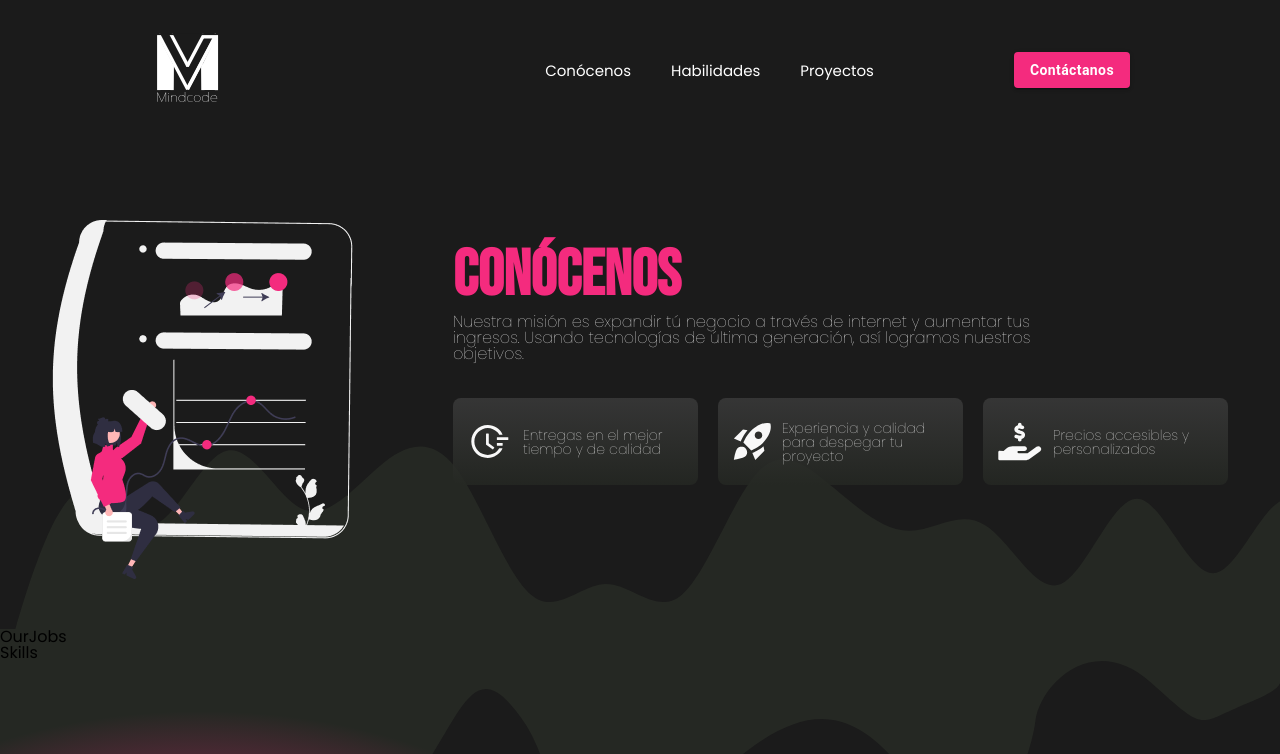
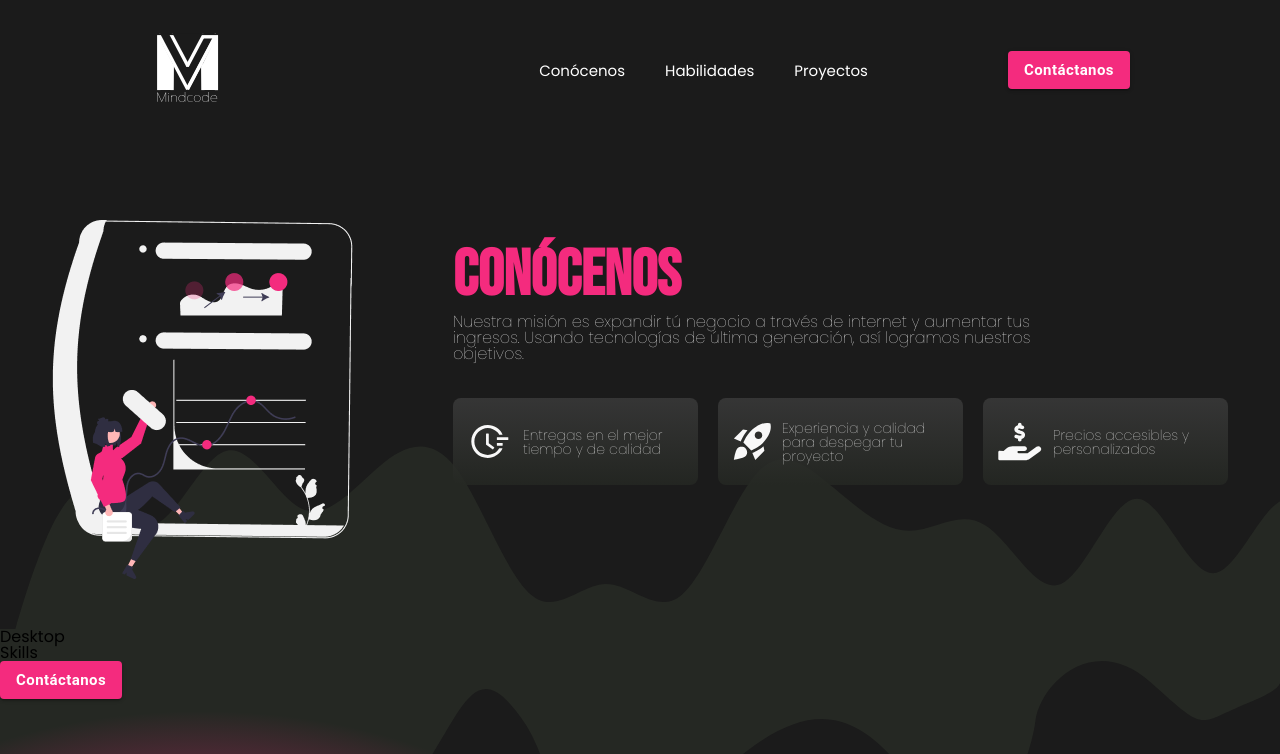
Before and after one commit to ditopixels/MindCode, a React (Create React App) app: page / in a window 1280 px wide. Shown: the top 754 px of the page. Built offline with nearby package versions, Linux system fonts and the light colour scheme.

Commit message:
Feat: Newsletter

```diff
--- a/src/App.tsx
+++ b/src/App.tsx
@@ -1,7 +1,7 @@
 import Footer from './components/Footer'
 import Header from './components/Header'
 import AboutUs from './pages/aboutUs'
-import OurJobs from './pages/OurJobs'
+import OurJobs from './pages/OurJobs/OurJobs'
 import Skills from './pages/Skills'
 
 function App() {
--- a/src/components/Footer/index.tsx
+++ b/src/components/Footer/index.tsx
@@ -1,19 +1,21 @@
 import { FC } from 'react'
-import {ReactComponent as MindCodeLogo} from '../../assets/logo.svg'
+import { ReactComponent as MindCodeLogo } from '../../assets/logo.svg'
 import Networks from '../Networks'
 import './style.scss'
+import Newsletter from '../Newsletter'
 
-const Footer:FC = () => {
+const Footer: FC = () => {
 	return (
-    <footer className='footer'>
-      <div className='footer-wrapper'>
-        <div className='footer-container'>
-          <div className='logo'>
-            <MindCodeLogo/>
+		<footer className="footer">
+			<Newsletter />
+			<div className="footer-wrapper">
+				<div className="footer-container">
+					<div className="logo">
+						<MindCodeLogo />
 					</div>
 					<div>
 						<legend>Vivir, aprender y subir de nivel día a día</legend>
-            <Networks/>
+						<Networks />
 					</div>
 					<p>© MindCode 2022. Todos los derechos reservados.</p>
 				</div>
--- a/src/components/Navigator/index.tsx
+++ b/src/components/Navigator/index.tsx
@@ -1,22 +1,32 @@
-import { Button } from "@mui/material"
-import { FC } from "react"
+import { Button } from '@mui/material'
+import { FC } from 'react'
 import './styles.scss'
 
-const Navigator:FC = () => {
+const Contactanos: FC = () => {
 	return (
-    <nav className='navigator'>
+		<Button
+			variant="contained"
+			style={{
+				color: '#fff',
+				fontWeight: '700',
+				fontSize: '15px',
+				textTransform: 'capitalize',
+			}}
+		>
+			Contáctanos
+		</Button>
+	)
+}
+
+const Navigator: FC = () => {
+	return (
+		<nav className="navigator">
 			<ul>
+				<li>Conócenos</li>
+				<li>Habilidades</li>
+				<li>Proyectos</li>
 				<li>
-                Conócenos
-            </li>
-            <li>
-                Habilidades
-            </li>
-            <li>
-                Proyectos
-            </li>
-            <li>
-                <Button variant="contained">Contáctanos</Button>
+					<Contactanos />
 				</li>
 			</ul>
 		</nav>
@@ -24,3 +34,4 @@ const Navigator:FC = () => {
 }
 
 export default Navigator
+export { Contactanos }
--- a/src/components/Newsletter.tsx
+++ b/src/components/Newsletter.tsx
@@ -1,9 +1,16 @@
 import React from 'react'
+import { Contactanos } from './Navigator/index'
 
 const Newsletter = () => {
-  return (
-    <div>Newsletter</div>
-  )
+	return (
+		<div className="newsletter">
+			<div className="start-proyect"></div>
+			<div className="coffe"></div>
+			<div className="contact-footer">
+				<Contactanos />
+			</div>
+		</div>
+	)
 }
 
 export default Newsletter
--- a/src/pages/OurJobs.tsx
+++ /dev/null
@@ -1,9 +0,0 @@
-import React from 'react'
-
-const OurJobs = () => {
-  return (
-    <div>OurJobs</div>
-  )
-}
-
-export default OurJobs
--- /dev/null
+++ b/src/pages/OurJobs/OurJobs.tsx
@@ -0,0 +1,12 @@
+import { useDevice } from '../../hooks/useDevice'
+import OurJobsMobile from './mobile'
+import OurJobsDesktop from './desktop'
+
+const OurJobs = () => {
+	const { isMobile, isTablet } = useDevice()
+
+	if (isMobile || isTablet) return <OurJobsMobile />
+	else return <OurJobsDesktop />
+}
+
+export default OurJobs
--- /dev/null
+++ b/src/pages/OurJobs/desktop.tsx
@@ -0,0 +1,7 @@
+import React, { FC } from 'react'
+
+const OurJobsDesktop: FC = () => {
+	return <div>Desktop</div>
+}
+
+export default OurJobsDesktop
--- /dev/null
+++ b/src/pages/OurJobs/index.scss
@@ -0,0 +1 @@
+@import '../../styles/base';
--- /dev/null
+++ b/src/pages/OurJobs/mobile.tsx
@@ -0,0 +1,9 @@
+import React, { FC } from 'react'
+
+const OurJobsMobile: FC = () => {
+	return <div>
+
+  </div>
+}
+
+export default OurJobsMobile
--- a/src/styles/_base.scss
+++ b/src/styles/_base.scss
@@ -1,13 +1,13 @@
 //COLORS
-$text:#192229;
-$firstColor: #F42B7E;
+$text: #192229;
+$firstColor: #f42b7e;
 $secondColor: #252823;
-$thridColor: #1B1B1B;
-$subtitle:#6B6F72;
-$err:red;
+$thridColor: #1b1b1b;
+$subtitle: #6b6f72;
+$err: red;
 //SETTINGS
 $maxWidth: 1980px;
-$padWrapperMobile: .75rem;
+$padWrapperMobile: 0.75rem;
 $padWrapperDesktop: 2rem;
 //MEDIA'S
 $bk-laptop: 1024px;
```
Also changed, not shown: src/components/Navigator/styles.scss (+4 -4 lines). Lines whose indentation alone changed are shown as unchanged.
